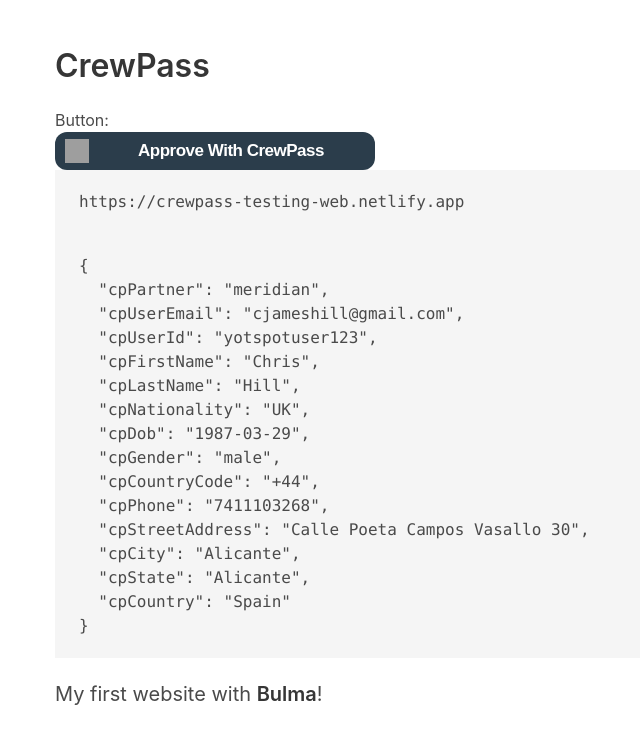
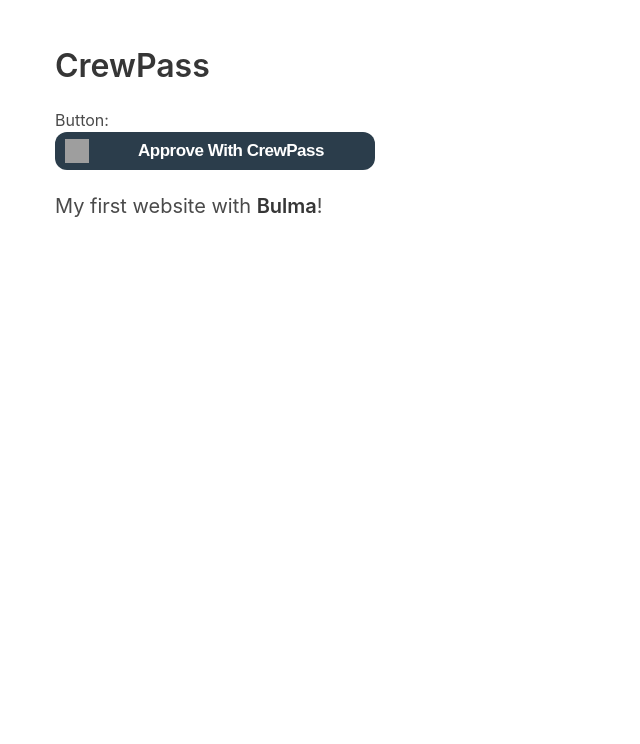
Before and after one commit to nanoninoalicante/crewpass-agencycrewprofile-button-v2, a Vue app: page / in a window 1280 px wide. Shown: the top 744 px of the page, without its empty margins (9-649 px from the left). Built offline with nearby package versions, Linux system fonts and the light colour scheme; grey boxes are pictures that could not be loaded; a web font is replaced by a local one.

Commit message:
Removed pre debuggin

```diff
--- a/src/components/PrimaryButton.vue
+++ b/src/components/PrimaryButton.vue
@@ -41,8 +41,6 @@
             }}
         </div>
     </button>
-    <pre>{{ popupOrigin }}</pre>
-    <pre>{{ inputData.data }}</pre>
 </template>
 <style scoped>
 @import "../index.css";
```
